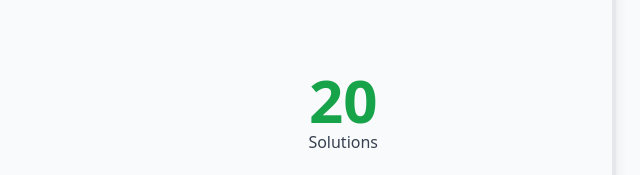
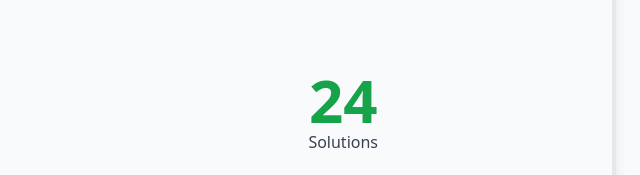
Before and after one commit to TaraDesk/code-in-practice-jr, a plain HTML site: page index.html in a window 1280 px wide. Shown: the part 146-321 px from the top of the page, 640-1280 px from the left. Drawn offline with nearby package versions, Linux system fonts and the light colour scheme.

Commit message:
update: solutions list

```diff
--- a/assets/script.js
+++ b/assets/script.js
@@ -118,7 +118,31 @@ const solutions = [
 		"name": "News Homepage",
 		"category": "Junior",
 		"date": "5 March 2025"
-	}
+	},
+	{
+		"url": "https://taradesk.github.io/code-in-practice-md/todo-app/index.html",
+		"name": "Todo App",
+		"category": "Intermediate",
+		"date": "25 April 2025"
+	},
+	{
+		"url": "https://taradesk.github.io/code-in-practice-md/countdown-timer/index.html",
+		"name": "Launch Countdown Time",
+		"category": "Intermediate",
+		"date": "28 April 2025"
+	},
+	{
+		"url": "https://taradesk.github.io/code-in-practice-md/landing-page/index.html",
+		"name": "Easybank Landing Page",
+		"category": "Intermediate",
+		"date": "29 April 2025"
+	},
+	{
+		"url": "https://taradesk.github.io/code-in-practice-md/calculator-app/index.html",
+		"name": "Calculator App",
+		"category": "Intermediate",
+		"date": "30 April 2025"
+	},
 ];
 
 // Elements
```
Also changed, not shown: contact-form-main/index.html (+2 -2 lines).
